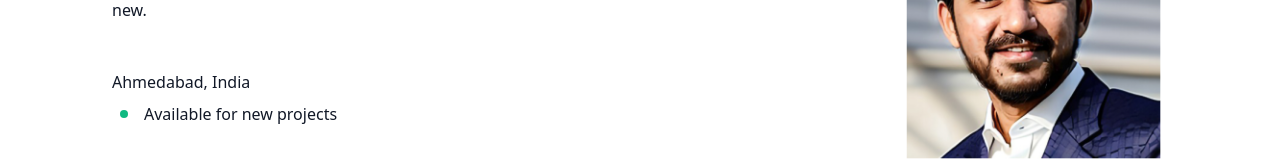
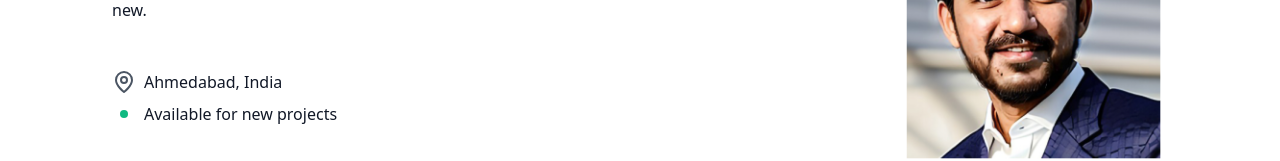
Before and after one commit to LP23-1A/Nyamjargal, a Next.js app in the folder myapp/: page / in a window 1280 px wide. Shown: the part 507-668 px from the top of the page. Built offline with nearby package versions, Linux system fonts and the light colour scheme.

Commit message:
Address Fixed

```diff
--- a/myapp/src/components/Hero.jsx
+++ b/myapp/src/components/Hero.jsx
@@ -1,4 +1,4 @@
-import Addressicon from "@/Utilities/images/address.jsx";
+import Addressicon from "@/Utilities/images/Address.jsx";
 import Githubicon from "@/Utilities/images/Github.jsx";
 import Twittericon from "@/Utilities/images/Twitter.jsx";
 import Figmaicon from "@/Utilities/images/Figma.jsx";
@@ -20,7 +20,7 @@ export default function () {
         </div>
         <div className="flex flex-col gap-2">
           <div className="flex gap-2">
-            {/* <Addressicon></Addressicon> */}
+            <Addressicon></Addressicon>
             <p>Ahmedabad, India</p>
           </div>
           <div className="flex gap-2">
```
